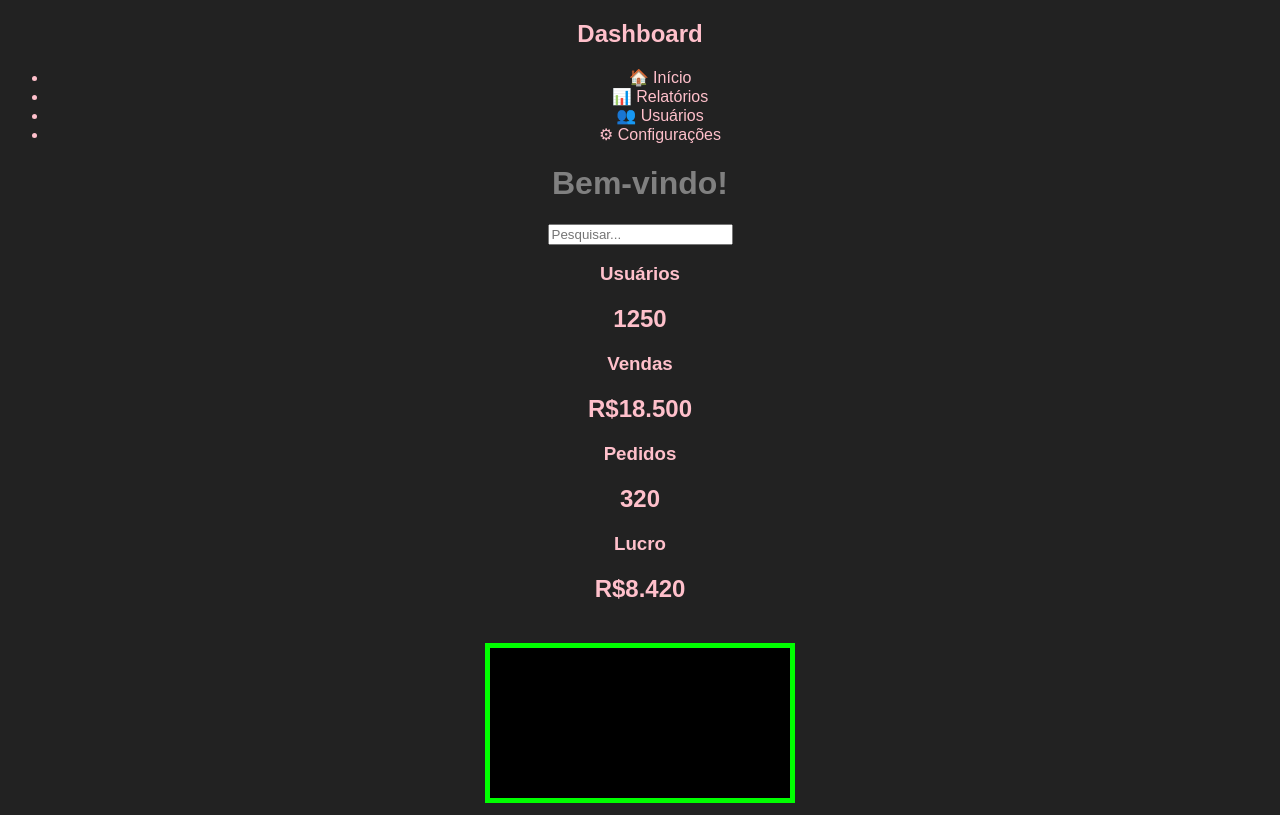
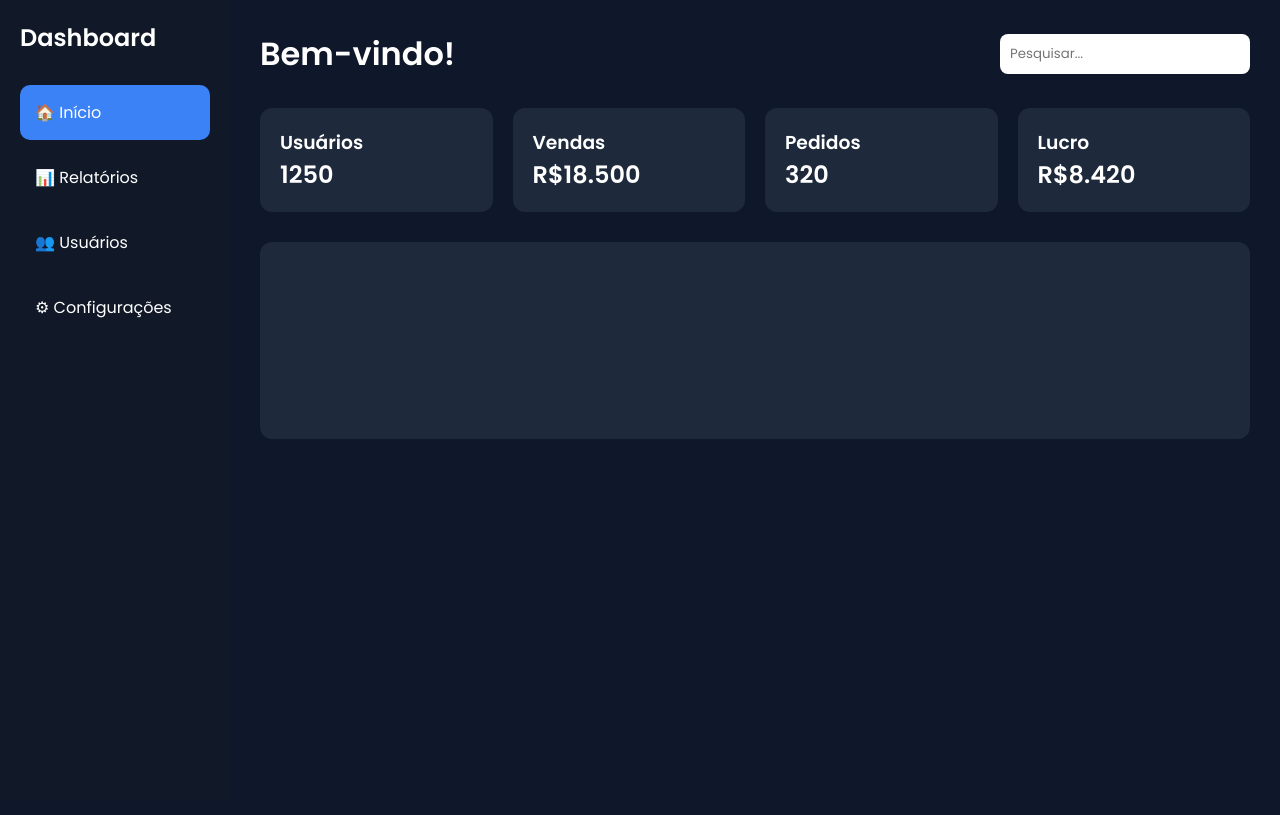
Before and after one commit to kayo2302/JOGO, a plain HTML site: page index.html in a window 1280 px wide. Drawn offline with nearby package versions, Linux system fonts and the light colour scheme.

Commit message:
Update style.css

```diff
--- a/style.css
+++ b/style.css
@@ -1,16 +1,112 @@
-body{
-    background:#222;
-    color:Pink;
-    font-family:Arial;
-    text-align:center;
+*{
+margin:0;
+padding:0;
+box-sizing:border-box;
+font-family:Poppins,sans-serif;
 }
 
-canvas{
-    background:black;
-    border:5px solid lime;
-    margin-top:20px;
+body{
+display:flex;
+background:#0f172a;
+color:white;
 }
 
-h1{
-    color:Gray;
+.sidebar{
+width:230px;
+height:100vh;
+background:#111827;
+padding:20px;
 }
+
+.sidebar h2{
+margin-bottom:30px;
+}
+
+.sidebar ul{
+list-style:none;
+}
+
+.sidebar li{
+padding:15px;
+margin-bottom:10px;
+border-radius:10px;
+cursor:pointer;
+}
+
+.sidebar li:hover,
+.active{
+background:#3b82f6;
+}
+
+.main{
+flex:1;
+padding:30px;
+}
+
+header{
+display:flex;
+justify-content:space-between;
+align-items:center;
+margin-bottom:30px;
+}
+
+input{
+padding:10px;
+border:none;
+border-radius:8px;
+width:250px;
+}
+
+.cards{
+display:grid;
+grid-template-columns:repeat(4,1fr);
+gap:20px;
+margin-bottom:30px;
+}
+
+.card{
+background:#1e293b;
+padding:20px;
+border-radius:12px;
+transition:.3s;
+}
+
+.card:hover{
+transform:translateY(-5px);
+}
+
+.grafico{
+background:#1e293b;
+padding:20px;
+border-radius:12px;
+}
+
+@media(max-width:900px){
+
+.cards{
+grid-template-columns:repeat(2,1fr);
+}
+
+}
+
+@media(max-width:600px){
+
+body{
+flex-direction:column;
+}
+
+.sidebar{
+width:100%;
+height:auto;
+}
+
+.cards{
+grid-template-columns:1fr;
+}
+
+header{
+flex-direction:column;
+gap:15px;
+}
+
+}
```
